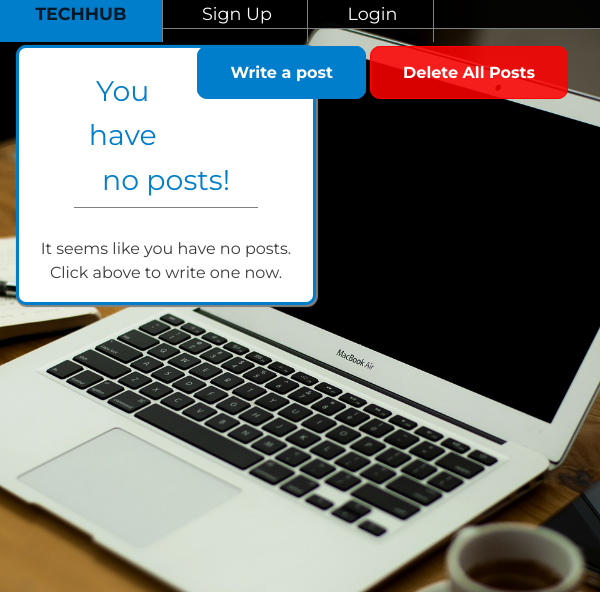
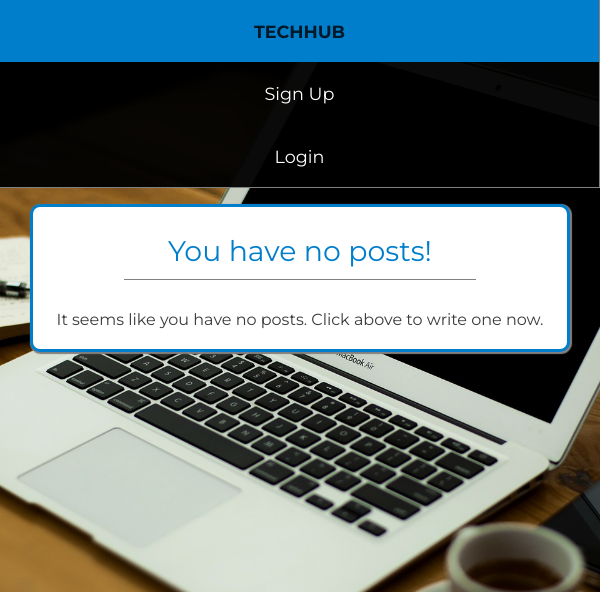
Before and after one commit to Ramsey1120/TechHub, a PHP site: page /userPosts.php?user=1 in a window 600 px wide. Shown: the top 592 px of the page. Run offline with PHP 8.4, Linux system fonts and the light colour scheme; tables that the repository leaves empty or names only in its code hold one stand-in row (values such as "Sample post"); data that the repository does not hold is empty; a stand-in replaces the project's code that opens the database connection.

Commit message:
added styling for mobile media query

```diff
--- a/CSS/style.css
+++ b/CSS/style.css
@@ -117,6 +117,11 @@ input[type="submit"]:hover {
 /* ------------------ */
 /*  Utiity Classes */
 /* ------------------ */
+
+.flex {
+  gap: var(--gap,1em);
+  display: flex;
+}
 
 .button {
     padding: 1em 2em;
@@ -383,3 +388,63 @@ small a:hover {text-decoration: underline;}
   border: solid 1px hsl(var(--clr-red) / .85);
   padding: .5em;
 }
+
+
+@media screen and (min-width: 414px) and (max-width: 767px) {
+
+  .button {
+    padding: .75em 1em;
+  }
+
+  .nav {
+    flex-direction: column;
+    text-align: center;
+  }
+
+  .home-title {
+    font-size: 2.25rem;
+    padding: .5em 1em;
+    text-align: center;
+  }
+
+  .aside {
+    display: none;
+  }
+
+  .post, .form {
+    width: 90%;
+    font-size: 1rem;
+  }
+
+  .post, .date {
+    margin-inline: auto;
+  }
+
+  .postTitle {
+    margin: 0.5em inherit 0.1em;
+  }
+
+  .author {
+    display: block;
+    width: 25%;
+    margin-inline: auto;
+    text-align: center;
+  }
+
+  .addPost {
+    float: none;
+    margin-inline: auto;
+    width: max-content;
+  }
+
+  .addPost > .button {
+    margin: 0 1em;
+  }
+
+
+}
+
+
+@media screen and (min-width: 768px) and (max-width: 1200px) {
+
+}
--- a/userPosts.php
+++ b/userPosts.php
@@ -2,28 +2,47 @@
 require_once "include/header.php";
 require_once "include/connect.php";
 
-?>
+if (isset($id)) { ?>
 
     <div class="addPost">
         <a href="writePost.php" class="button">Write a post</a>
         <a href="include/deleteAllPost.php" class="button del">Delete All Posts</a>
     </div>
 
+<?php } ?>
+
 <?php
 
-$all_my_post = "SELECT * FROM post WHERE post.userID LIKE '$id' ORDER BY date_posted DESC";
+$author_name = $_GET["user"];
+
+$all_my_post = "SELECT * FROM post WHERE post.userID LIKE (SELECT userID FROM user WHERE username='$author_name') ORDER BY date_posted DESC";
 $all_my_post_result = mysqli_query($conn, $all_my_post) or die(mysqli_error($conn));
 
 if (mysqli_num_rows($all_my_post_result) > 0) {
     while ($row = mysqli_fetch_array($all_my_post_result)) {
 
-        echo "<div class='post'>
+        echo "<h1 class='home-title'>" . $author_name . "'s posts</h1>";
+
+        if (isset($id)) {
+            echo "
+            <div class='post'>
+                <div class='postTitle'>" . ucfirst($row["title"]) . "</div>
+                <div class='postContent'>" . ucfirst(substr($row["content"], 0, 250)) .
+                "...<a href='post.php?id=" . $row["postID"] . "'>Read More</a></div>
+                <div class='date'>Uploaded the: " . substr($row["date_posted"], 0, 10) . "</div>
+            </div>";
+
+        } else {
+
+            echo "
+            <div class='post'>
                 <div class='postTitle'>" . ucfirst($row["title"]) . "</div>
                 <div class='postContent'>" . ucfirst(substr($row["content"], 0, 250)) .
                 "...<a href='post.php?id=" . $row["postID"] . "'>Read More</a></div>
                 <div class='date'>Uploaded the: " . substr($row["date_posted"], 0, 10) . "</div>
                 <a class='button postDel' href='include/deletePost.php?id=" . $row["postID"] . "'>Delete</a>
             </div>";
+        }
 
         mysqli_close($conn);
     }
```
Also changed, not shown: userProfile.php (+15 -8 lines). Lines whose indentation alone changed are shown as unchanged.
